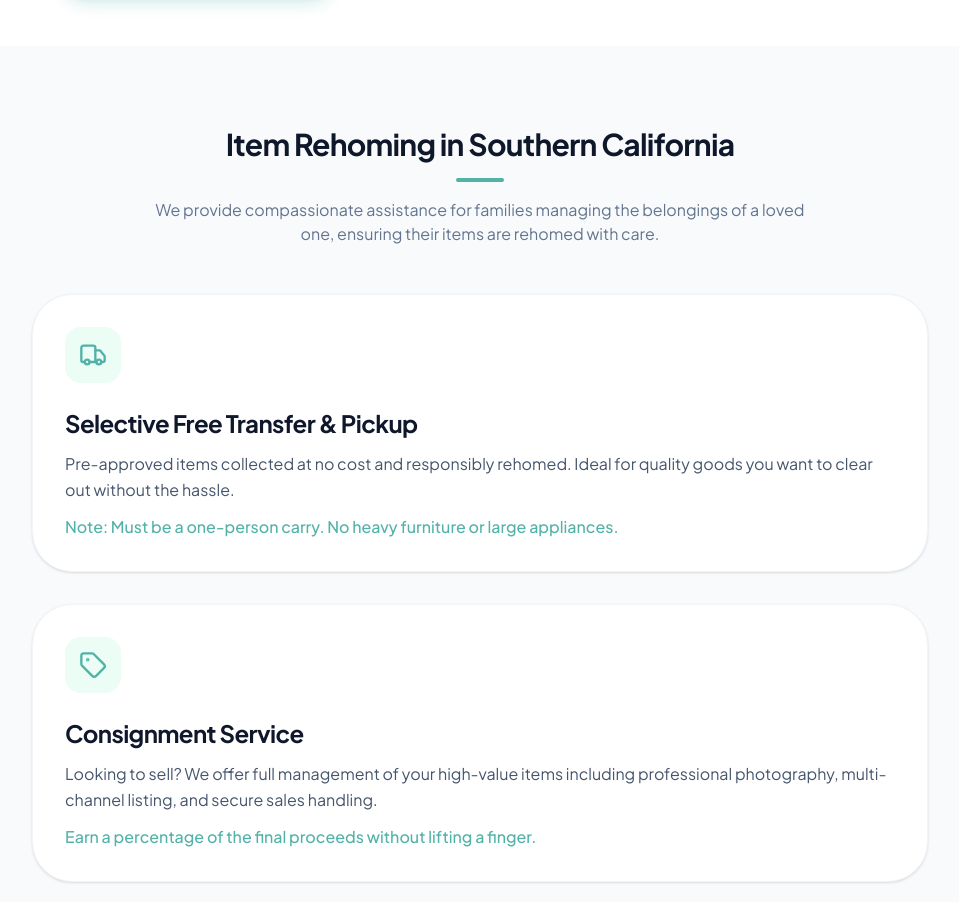
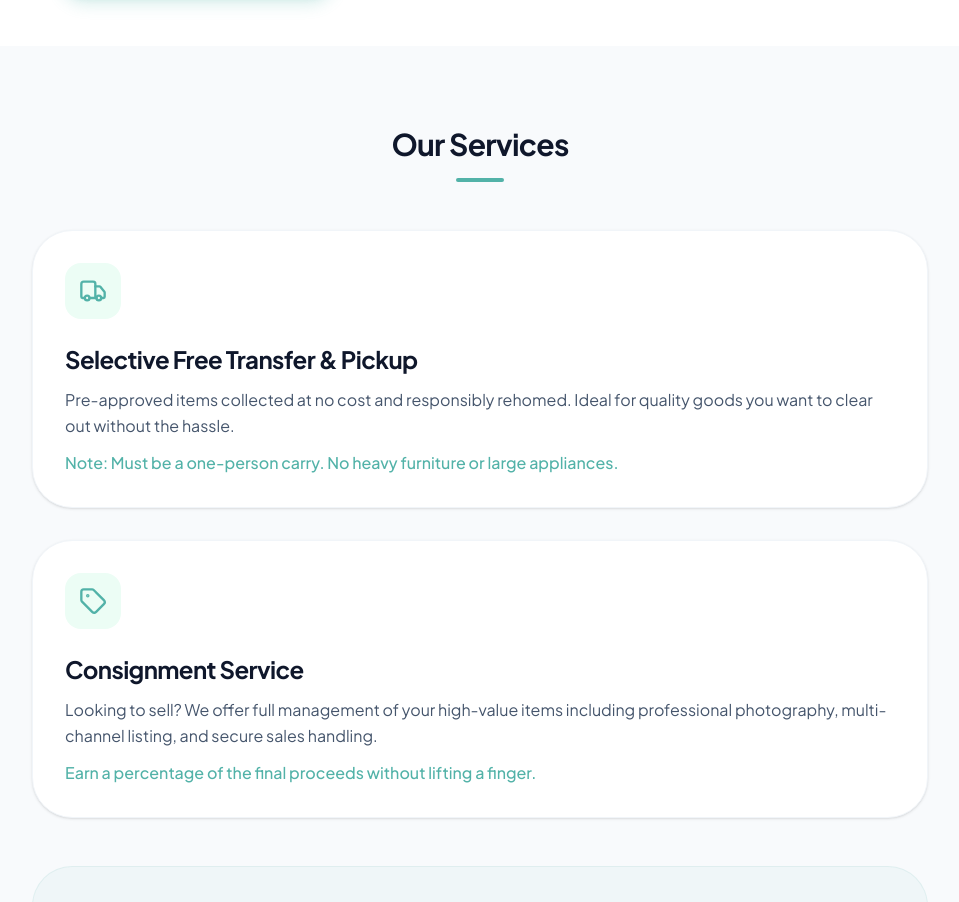
Before and after one commit to solsiderehome/Solside-Item-Rehoming-Services, a React (Vite) app: page / in a window 1280 px wide. Shown: the part 1132-2034 px from the top of the page, without its empty margins (160-1119 px from the left). Built offline with nearby package versions, Linux system fonts and the light colour scheme.

Commit message:
Update App.tsx

```diff
--- a/src/App.tsx
+++ b/src/App.tsx
@@ -161,11 +161,8 @@ const Services = () => (
   <section id="how-it-works" className="px-6 py-20 bg-slate-50 scroll-mt-20">
     <div className="max-w-4xl mx-auto flex flex-col gap-12">
       <div className="text-center flex flex-col items-center gap-4">
-        <h2 className="text-3xl">Item Rehoming in Southern California</h2>
+        <h2 className="text-3xl">Our Services</h2>
         <div className="w-12 h-1 bg-brand rounded-full" />
-        <p className="text-slate-500 max-w-2xl">
-          We provide compassionate assistance for families managing the belongings of a loved one, ensuring their items are rehomed with care.
-        </p>
       </div>
 
       <div className="grid gap-8">
```
